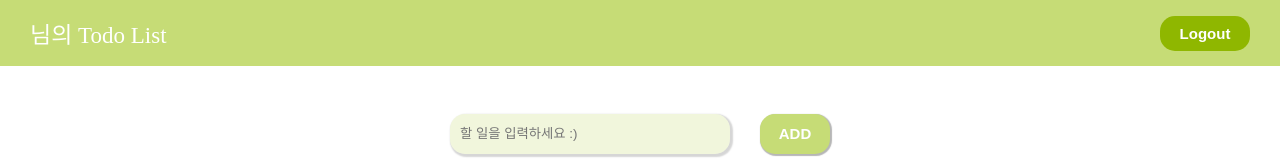
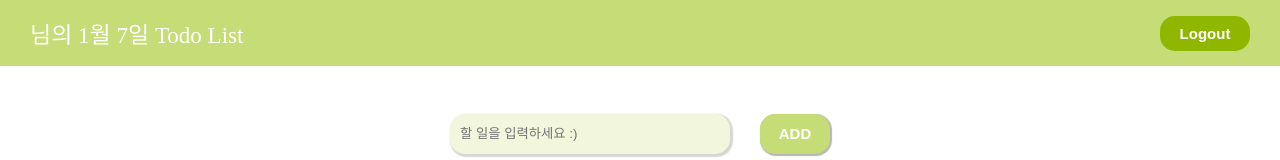
Before and after one commit to young0519/Tave_Todolist, a React (Create React App) app: page /Todolist in a window 1280 px wide. Shown: the top 160 px of the page. Built offline with nearby package versions, Linux system fonts and the light colour scheme; no server answers.

Commit message:
Header 제목에 오늘 날짜 띄우는 기능 구현

```diff
--- a/src/components/Header.js
+++ b/src/components/Header.js
@@ -7,6 +7,9 @@ import { useState } from "react";
 const Header = (props) => {
   const navigate = useNavigate();
 
+  const today = new Date();
+
+  const formattedDate = `${today.getMonth() + 1}월 ${today.getDate()}일`;
 
   const onLogOutClick = () => {
     auth.signOut();
@@ -17,7 +20,7 @@ const Header = (props) => {
     <h.HeaderContainer>
       <h.TextContainer>
         <h2>{props.userName}</h2>
-        <p>님의 Todo List</p>
+        <p>님의 {formattedDate} Todo List</p>
       </h.TextContainer>
       <b.LogoutBtn onClick={onLogOutClick}>Logout</b.LogoutBtn>
     </h.HeaderContainer>
```
